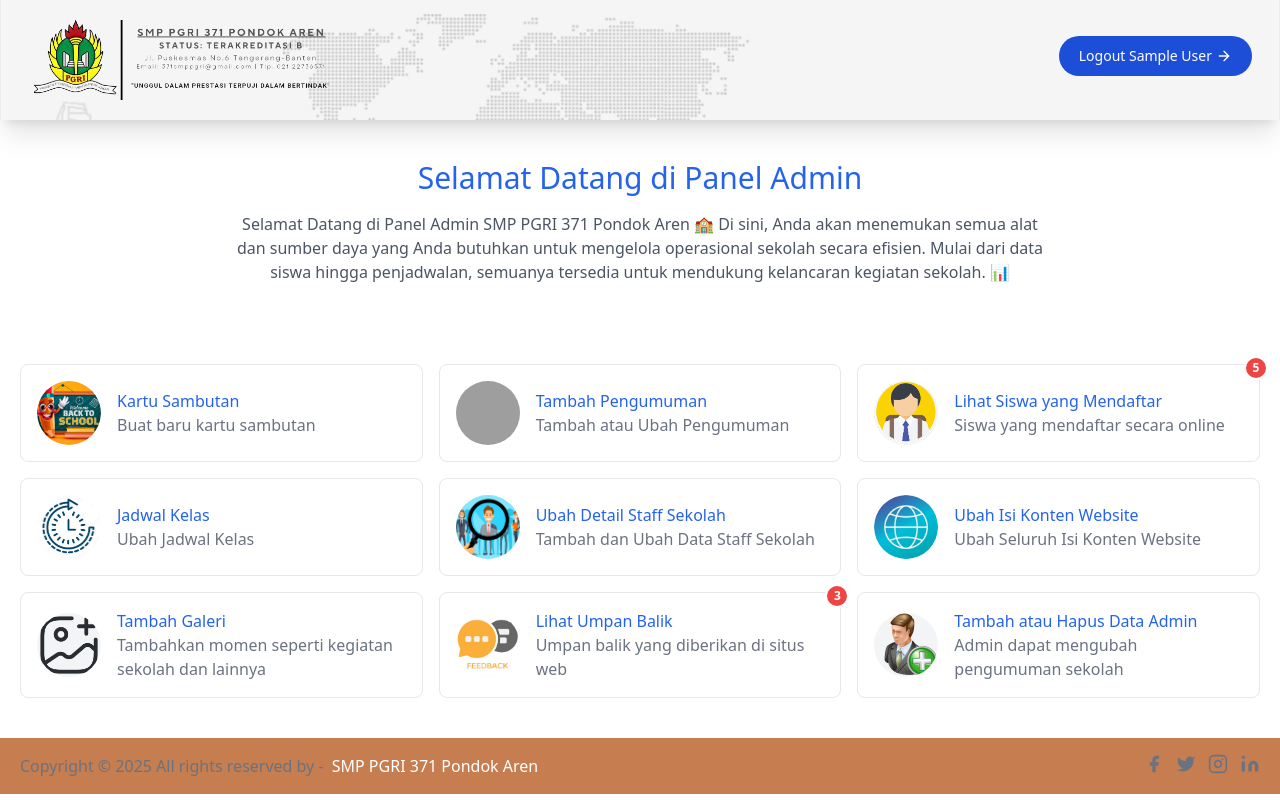
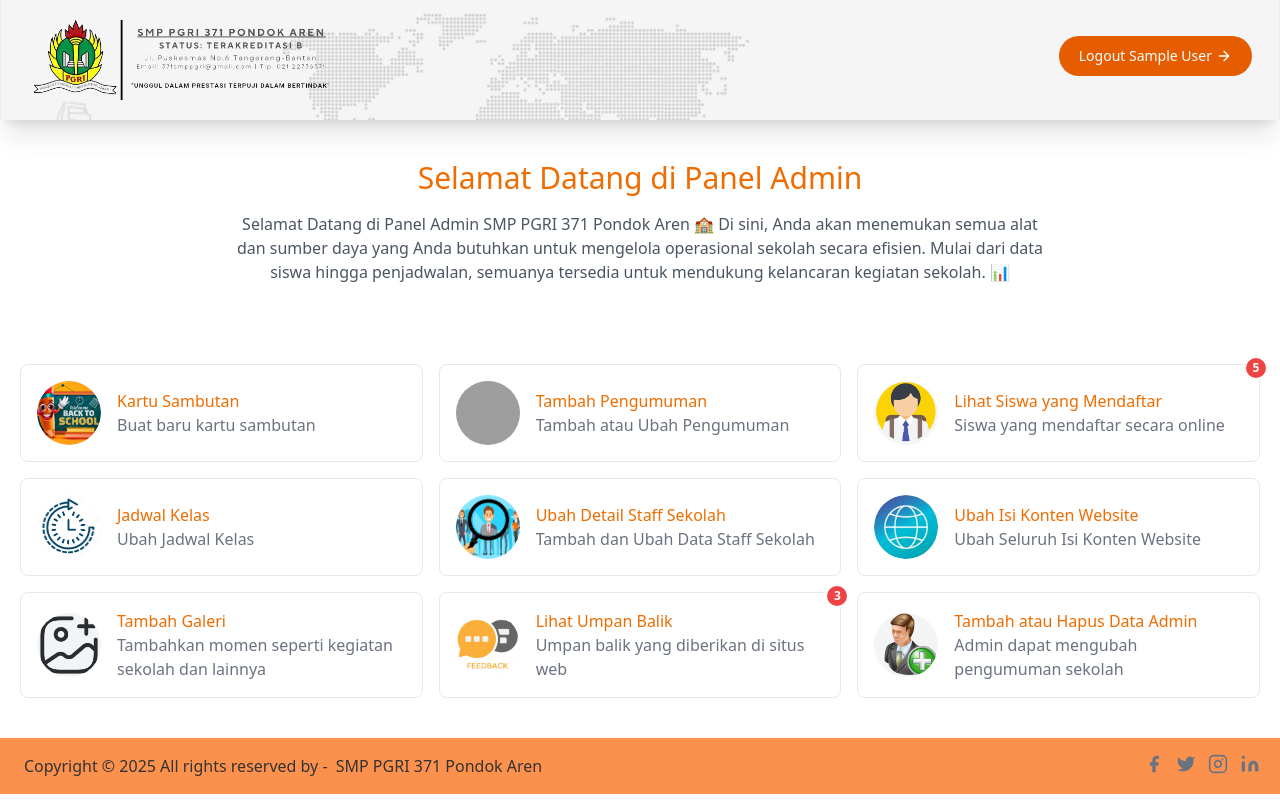
Before and after one commit to Eleutheria-Sapta-Timira-Celeste/Tugas-Akhir, a PHP site: page /admin/index.php in a window 1280 px wide. Run offline with PHP 8.4, Linux system fonts and the light colour scheme; the visitor is signed in with stand-in values (Sample User, id 1); data comes from the database, SQL or seed files in the repository; some libraries are stand-ins or nearby versions; grey boxes are pictures that could not be loaded.

Commit message:
update index admin & drop-down login

```diff
--- a/admin/flash_notice.php
+++ b/admin/flash_notice.php
@@ -126,7 +126,7 @@ if (isset($_POST['update_flash_notice'])) {
     <section class="text-gray-600 body-font">
         <div class="container px-5 py-10 mx-auto">
             <div class="flex flex-col text-center w-full mb-5">
-                <h1 class="sm:text-3xl text-2xl font-medium title-font mb-4 text-blue-600">Perbarui Kartu Sambutan</h1>
+                <h1 class="sm:text-3xl text-2xl font-medium title-font mb-4 text-[#ef6c00]">Perbarui Kartu Sambutan</h1>
                 <p class="text-sm md:text-base lg:w-2/3 mx-auto leading-relaxed text-base">
 
                     Halaman ini berfungsi untuk mengubah atau mengatur kartu sambutan yang muncul ketika pengunjung membuka halaman website.
--- a/admin/index.php
+++ b/admin/index.php
@@ -65,7 +65,7 @@ try {
 
             <div class="container px-5 py-10 mx-auto">
             <div class="flex flex-col text-center w-full mb-20">
-                <h1 class="sm:text-3xl text-2xl font-medium title-font mb-4 text-blue-600">Selamat Datang di Panel Admin</h1>
+                <h1 class="sm:text-3xl text-2xl font-medium title-font mb-4 text-[#ef6c00]"> Selamat Datang di Panel Admin</h1>
                 <p class="text-sm md:text-base lg:w-2/3 mx-auto leading-relaxed text-base">
                 Selamat Datang di Panel Admin SMP PGRI 371 Pondok Aren 🏫
                 Di sini, Anda akan menemukan semua alat dan sumber daya yang Anda butuhkan untuk mengelola operasional sekolah secara efisien. Mulai dari data siswa hingga penjadwalan, semuanya tersedia untuk mendukung kelancaran kegiatan sekolah. 📊
@@ -78,7 +78,7 @@ try {
                                 class="w-16 h-16 bg-gray-100 object-cover object-center flex-shrink-0 rounded-full mr-4"
                                 src="../assects/images/adminavatars/flash_notice.png">
                             <div class="flex-grow">
-                                <h2 class="text-blue-600 title-font font-medium">Kartu Sambutan</h2>
+                                <h2 class="text-[#ef6c00] title-font font-medium"> Kartu Sambutan</h2>
                                 <p class="text-sm md:text-base text-gray-500">Buat baru kartu sambutan</p>
                             </div>
                         </div>
@@ -92,7 +92,7 @@ try {
                                 class="w-16 h-16 bg-gray-100 object-cover object-center flex-shrink-0 rounded-full mr-4"
                                 src="../assects/images/adminavatars/notice.jpg">
                             <div class="flex-grow">
-                                <h2 class="text-blue-600 title-font font-medium">Tambah Pengumuman</h2>
+                                <h2 class="text-[#ef6c00] title-font font-medium"> Tambah Pengumuman</h2>
                                 <p class="text-sm md:text-base text-gray-500">Tambah atau Ubah Pengumuman
                             </div>
                         </div>
@@ -104,7 +104,7 @@ try {
                                     class="w-16 h-16 bg-gray-100 object-cover object-center flex-shrink-0 rounded-full mr-4"
                                     src="../assects/images/adminavatars/registered.png">
                                 <div class="flex-grow">
-                                    <h2 class="text-blue-600 title-font font-medium">Lihat Siswa yang Mendaftar</h2>
+                                    <h2 class="text-[#ef6c00] title-font font-medium"> Lihat Siswa yang Mendaftar</h2>
                                     <p class="text-sm md:text-base text-gray-500">Siswa yang mendaftar secara online</p>
                                 </div>
                             </div>
@@ -125,7 +125,7 @@ try {
                                 class="w-16 h-16 bg-gray-100 object-cover object-center flex-shrink-0 rounded-full mr-4"
                                 src="../assects/images/adminavatars/routine.png">
                             <div class="flex-grow">
-                                <h2 class="text-blue-600 title-font font-medium">Jadwal Kelas</h2>
+                                <h2 class="text-[#ef6c00] title-font font-medium"> Jadwal Kelas</h2>
                                 <p class="text-sm md:text-base text-gray-500">Ubah Jadwal Kelas</p>
                             </div>
                         </div>
@@ -136,7 +136,7 @@ try {
                                 class="w-16 h-16 bg-gray-100 object-cover object-center flex-shrink-0 rounded-full mr-4"
                                 src="../assects/images/adminavatars/staffs.png">
                             <div class="flex-grow">
-                                <h2 class="text-blue-600 title-font font-medium">Ubah Detail Staff Sekolah</h2>
+                                <h2 class="text-[#ef6c00] title-font font-medium"> Ubah Detail Staff Sekolah</h2>
                                 <p class="text-sm md:text-base text-gray-500">Tambah dan Ubah Data Staff Sekolah</p>
                             </div>
                         </div>
@@ -148,7 +148,7 @@ try {
                                 class="w-16 h-16 bg-gray-100 object-cover object-center flex-shrink-0 rounded-full mr-4"
                                 src="../assects/images/adminavatars/site content.jpg">
                             <div class="flex-grow">
-                                <h2 class="text-blue-600 title-font font-medium">Ubah Isi Konten Website</h2>
+                                <h2 class="text-[#ef6c00] title-font font-medium"> Ubah Isi Konten Website</h2>
                                 <p class="text-sm md:text-base text-gray-500">Ubah Seluruh Isi Konten Website</p>
                             </div>
                         </div>
@@ -162,7 +162,7 @@ try {
                                 class="w-16 h-16 bg-gray-100 object-cover object-center flex-shrink-0 rounded-full mr-4"
                                 src="../assects/images/adminavatars/add gallery.png">
                             <div class="flex-grow">
-                                <h2 class="text-blue-600 title-font font-medium">Tambah Galeri</h2>
+                                <h2 class="text-[#ef6c00] title-font font-medium">Tambah Galeri</h2>
                                 <p class="text-sm md:text-base text-gray-500">Tambahkan momen seperti kegiatan sekolah dan lainnya</p>
                             </div>
                         </div>
@@ -175,7 +175,7 @@ try {
                                     class="w-16 h-16 bg-gray-100 object-cover object-center flex-shrink-0 rounded-full mr-4"
                                     src="../assects/images/adminavatars/feedback.png">
                                 <div class="flex-grow">
-                                    <h2 class="text-blue-600 title-font font-medium">Lihat Umpan Balik</h2>
+                                    <h2 class="text-[#ef6c00] title-font font-medium">Lihat Umpan Balik</h2>
                                     <p class="text-sm md:text-base text-gray-500">Umpan balik yang diberikan di situs web</p>
                                 </div>
                             </div>
@@ -195,7 +195,7 @@ try {
                                 class="w-16 h-16 bg-gray-100 object-cover object-center flex-shrink-0 rounded-full mr-4"
                                 src="../assects/images/adminavatars/adminadd.png">
                             <div class="flex-grow">
-                                <h2 class="text-blue-600 title-font font-medium">Tambah atau Hapus Data Admin</h2>
+                                <h2 class="text-[#ef6c00] title-font font-medium">Tambah atau Hapus Data Admin</h2>
                                 <p class="text-sm md:text-base text-gray-500">Admin dapat mengubah pengumuman sekolah</p>
                             </div>
                         </div>
--- a/contactUs.php
+++ b/contactUs.php
@@ -115,9 +115,6 @@ try {
                      </svg>
                     </button>
                 </div>
-
-
-
                        <button class="text-white border-0 py-2 px-6 focus:outline-none rounded text-lg"
                          style="background-color: #ef6c00; hover:background-color: #d65f00;">
                              Kirim
--- a/includes/admin_footer.php
+++ b/includes/admin_footer.php
@@ -1,9 +1,9 @@
 <footer class="text-gray-600 body-font shadow-inner">
 
-    <div class="bg-[#c67d50]">
+    <div class="bg-[#fc914e]">
         <div class="container mx-auto py-4 px-5 flex flex-wrap flex-col sm:flex-row">
-            <p class="text-sm md:text-base text-gray-500 text-sm text-center sm:text-left">Copyright © <?php echo date("Y"); ?> All rights reserved by -
-                <a href="https://technicalpashupati.edu.np" rel="noopener noreferrer" class="text-[#fff] ml-1" target="_blank">SMP PGRI 371 Pondok Aren</a>
+            <p class="text-[#333333] ml-1">Copyright © <?php echo date("Y"); ?> All rights reserved by -
+                <a href="https://technicalpashupati.edu.np" rel="noopener noreferrer" class="text-[#333333] ml-1" target="_blank">SMP PGRI 371 Pondok Aren</a>
             </p>
             <span class="inline-flex sm:ml-auto sm:mt-0 mt-2 justify-center sm:justify-start">
                 <a class="text-gray-500">
--- a/includes/admin_header.php
+++ b/includes/admin_header.php
@@ -19,10 +19,11 @@
           <!-- <span class="ml-3 text-xl">SMP PGRI 371 Pondok Aren</span> -->
         </a>
         <nav class="md:ml-auto flex flex-wrap items-center text-base justify-center"></nav>
-        <button onclick="logoutsession()" class="inline-flex items-center border-0 py-1 px-3 focus:outline-none rounded text-base mt-4 md:mt-0 text-white bg-blue-700 hover:bg-blue-800 focus:outline-none focus:ring-4 focus:ring-blue-300 font-medium rounded-full text-sm px-5 py-2.5 text-center me-2 mb-2 dark:bg-blue-600 dark:hover:bg-blue-700 dark:focus:ring-blue-800">Logout <?php echo $_SESSION["usr_nam"]; ?>
+       <button onclick="logoutsession()" class="inline-flex items-center border-0 py-1 px-3 focus:outline-none rounded text-base mt-4 md:mt-0 text-white bg-[#e65c00] hover:bg-[#cc5200] focus:ring-4 focus:ring-[#ff944d] font-medium rounded-full text-sm px-5 py-2.5 text-center me-2 mb-2"> Logout <?php echo $_SESSION["usr_nam"]; ?>
           <svg fill="none" stroke="currentColor" stroke-linecap="round" stroke-linejoin="round" stroke-width="2" class="w-4 h-4 ml-1" viewBox="0 0 24 24">
-            <path d="M5 12h14M12 5l7 7-7 7"></path>
+          <path d="M5 12h14M12 5l7 7-7 7"></path>
           </svg>
         </button>
+
       </div>
     </header>
--- a/joinus.php
+++ b/joinus.php
@@ -63,7 +63,7 @@ try {
             </div>
             <div
                 class="lg:flex-grow md:w-1/2 lg:pl-24 md:pl-16 flex flex-col md:items-start md:text-left items-center text-center">
-                <h1 class="title-font sm:text-4xl text-3xl mb-4 font-medium" style="color: #ef6c00;">SPMB
+                <h1 class="title-font sm:text-4xl text-3xl mb-4 font-medium" text-[#ef6c00];">SPMB
                     <br class="hidden lg:inline-block">
                 </h1>
                 <p class="mb-8 leading-relaxed">
```
Also changed, not shown: includes/footer.php (+2 -9 lines), includes/header.php (+25 -8 lines), assects/images/defaults/PASHUPATI.png (deleted), assects/images/defaults/logo.png (deleted), assects/images/defaults/logo_warna.png (added), assects/images/defaults/logo_warna_500.png (added), assects/images/defaults/pgri.png (deleted).
